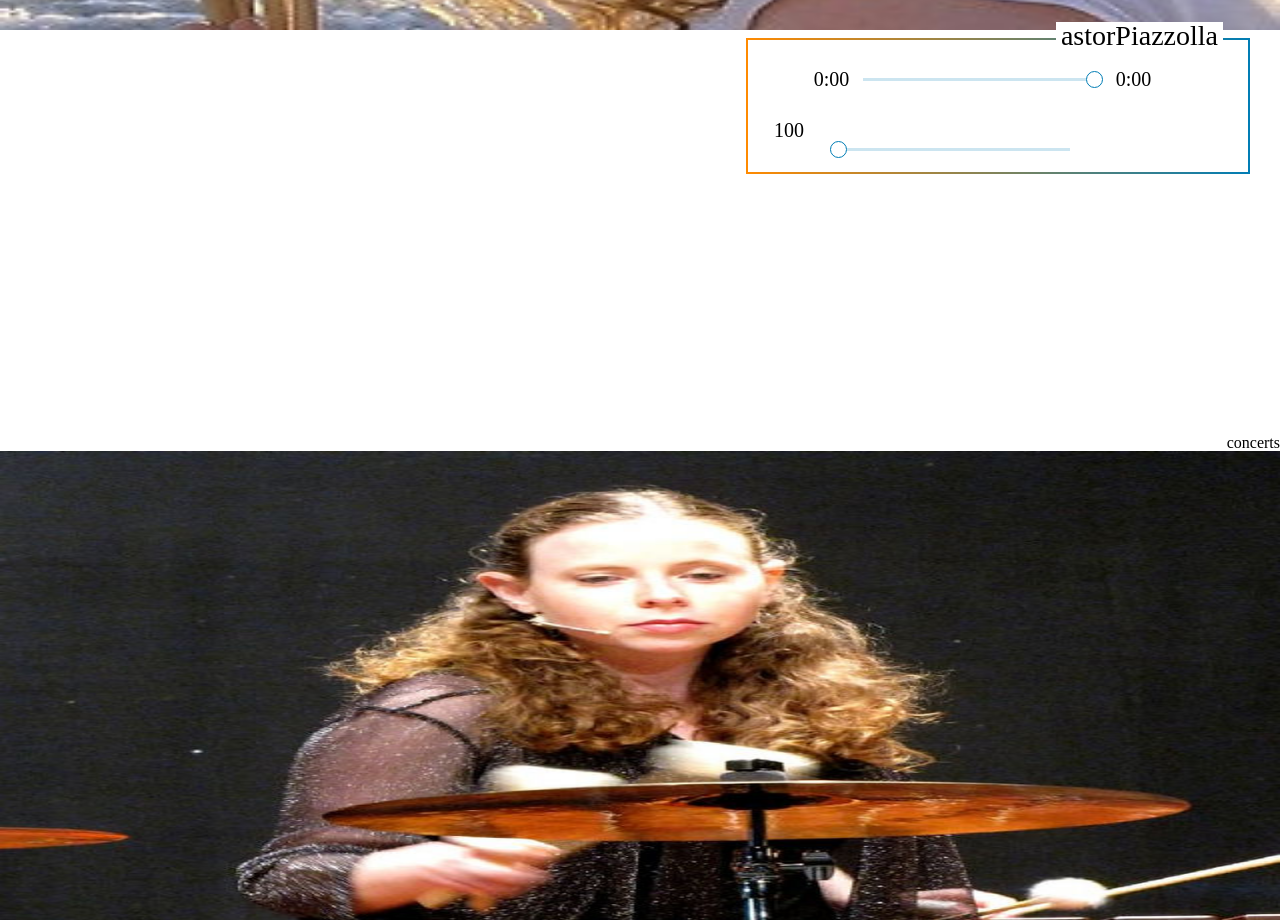
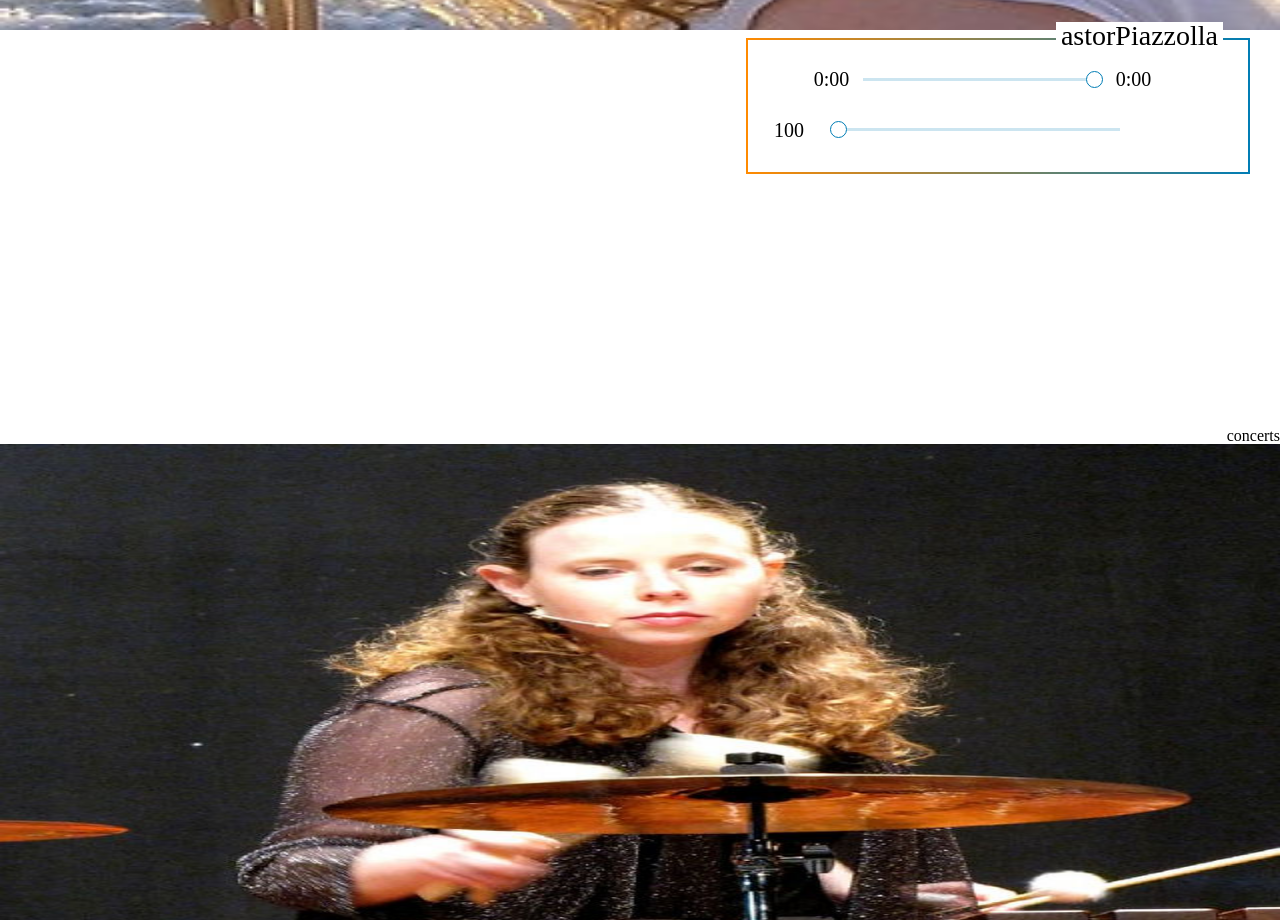
Before and after one commit to gilior/noya2022, a Next.js app: page /home in a window 1280 px wide. Shown: the part 1940-2860 px from the top of the page. Built offline with nearby package versions, Linux system fonts and the light colour scheme.

Commit message:
fix volumeSlider style

```diff
--- a/components/audio/audio.mobile.module.scss
+++ b/components/audio/audio.mobile.module.scss
@@ -64,10 +64,7 @@
         float: left;
         clear: left;
     }
-    .volumeSlider {
-        margin: 10px 2.5%;
-        width: 58%;
-    }
+
     .volumeSlider::-webkit-slider-runnable-track {
         background: rgba(0, 125, 181, 0.6);
     }
@@ -178,6 +175,10 @@
         transform: scale(1.2);
         background: #007db5;
     }
+    .volumeSlider {
+        margin: 10px 2.5% !important;
+        width: 58% !important;
+    }
 
 
 .image-wrap{
--- a/components/audio/audio.mobile.tsx
+++ b/components/audio/audio.mobile.tsx
@@ -266,7 +266,7 @@ const AudioMobile: FC<GeneralSiteProps> = (props) => {
                 <input className={styles['input']} type="range" id="seek-slider" max="100" defaultValue="0"></input>
                 <span id="duration" className={styles['time']}>0:00</span>
                 <output className={styles['output']} id="volume-output">100</output>
-                <input className={clsx(styles['input'],'volumeSlider')} type="range" id="volumeSlider" max="100" defaultValue="100"></input>
+                <input className={clsx(styles['volumeSlider'],styles['input'])} type="range" id="volumeSlider" max="100" defaultValue="100"></input>
                 <button className={styles['muteIcon']} id="muteIcon"></button>
             </div>
         </div>
```
